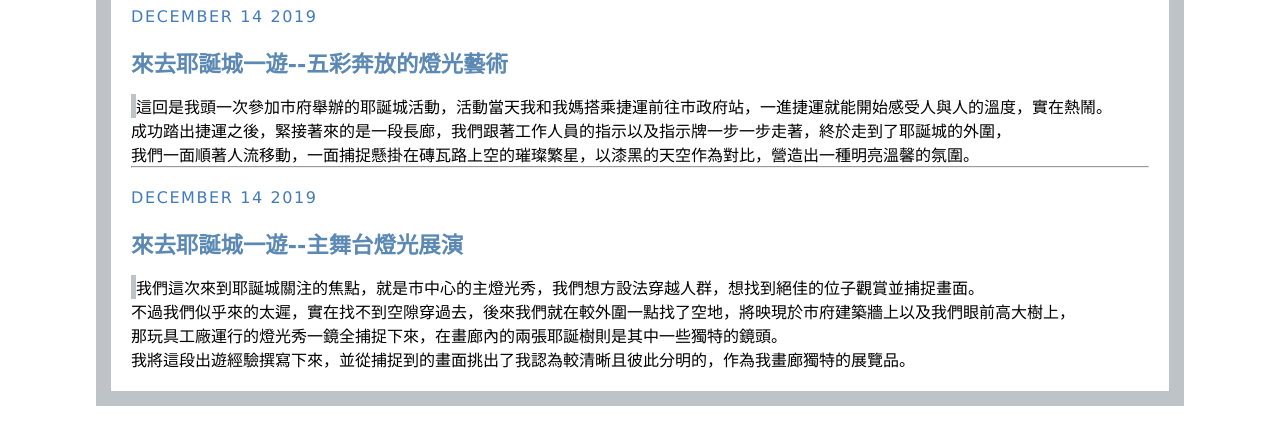
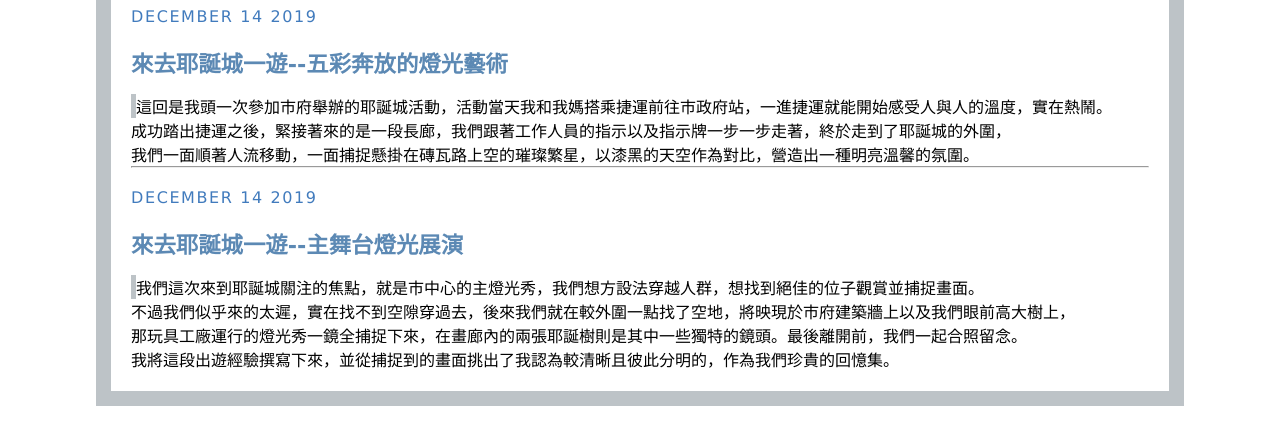
Before and after one commit to seanwang1202/1101-classdemo-410410152, a plain HTML site: page W04/my photo gallery.html in a window 1280 px wide. Shown: the part 1368-1794 px from the top of the page. Drawn offline with Linux system fonts and the light colour scheme.

Commit message:
Initial commit

```diff
--- a/W04/my photo gallery.html
+++ b/W04/my photo gallery.html
@@ -52,7 +52,7 @@
         <img src="./my image/IMG_8096.JPG" alt="">
         <img src="./my image/IMG_8128.JPG" alt="">
     </div>
-
+    <!-- <hr> -->
     <div class="post">
 
 	  <div class="date">December 14 2019</div>
@@ -88,10 +88,10 @@
       </p>
 
 	  <p class="post-info">
-      那玩具工廠運行的燈光秀一鏡全捕捉下來，在畫廊內的兩張耶誕樹則是其中一些獨特的鏡頭。
+      那玩具工廠運行的燈光秀一鏡全捕捉下來，在畫廊內的兩張耶誕樹則是其中一些獨特的鏡頭。最後離開前，我們一起合照留念。
       </p>
       <p class="post-info">
-      我將這段出遊經驗撰寫下來，並從捕捉到的畫面挑出了我認為較清晰且彼此分明的，作為我畫廊獨特的展覽品。
+      我將這段出遊經驗撰寫下來，並從捕捉到的畫面挑出了我認為較清晰且彼此分明的，作為我們珍貴的回憶集。
       </p>
 </body>
 </html>
```
